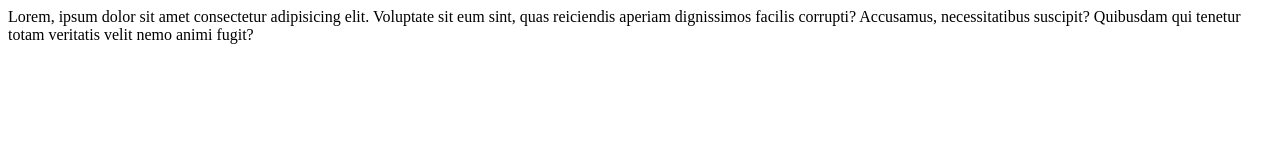
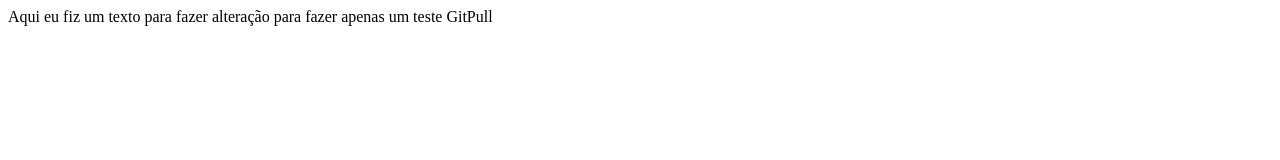
Before and after one commit to DeveloperThiagoRodrigues/Primeiro-projeto-responsivo, a plain HTML site: page index.html in a window 1280 px wide. Drawn offline with Linux system fonts and the light colour scheme.

Commit message:
Atualização index.html
teste

```diff
--- a/index.html
+++ b/index.html
@@ -5,7 +5,7 @@
     <meta name="viewport" content="width=device-width, initial-scale=1.0">
     <title>Documenttt</title>
 </head>
-<body>Lorem, ipsum dolor sit amet consectetur adipisicing elit. Voluptate sit eum sint, quas reiciendis aperiam dignissimos facilis corrupti? Accusamus, necessitatibus suscipit? Quibusdam qui tenetur totam veritatis velit nemo animi fugit?</p>
+<body>Aqui eu fiz um texto para fazer alteração para fazer apenas um teste GitPull</p>
 
 </body>
 </html>
```
